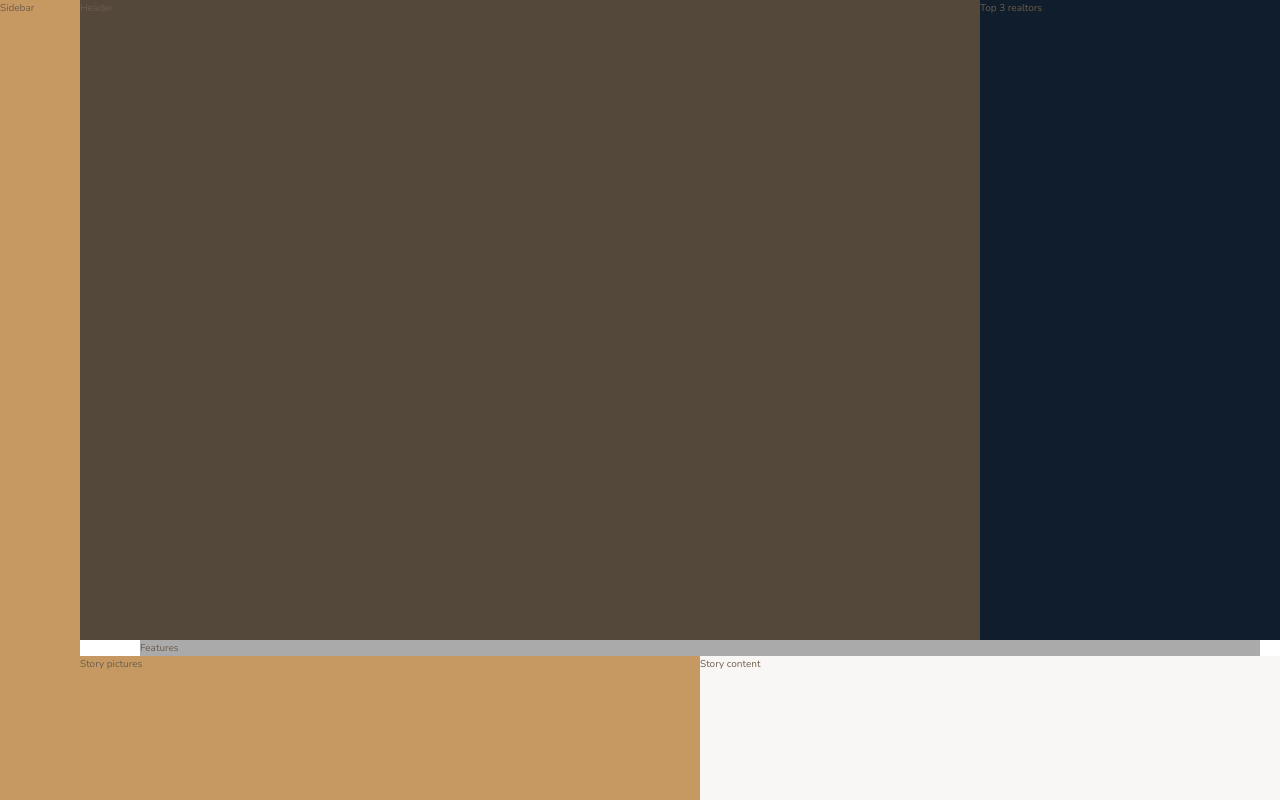
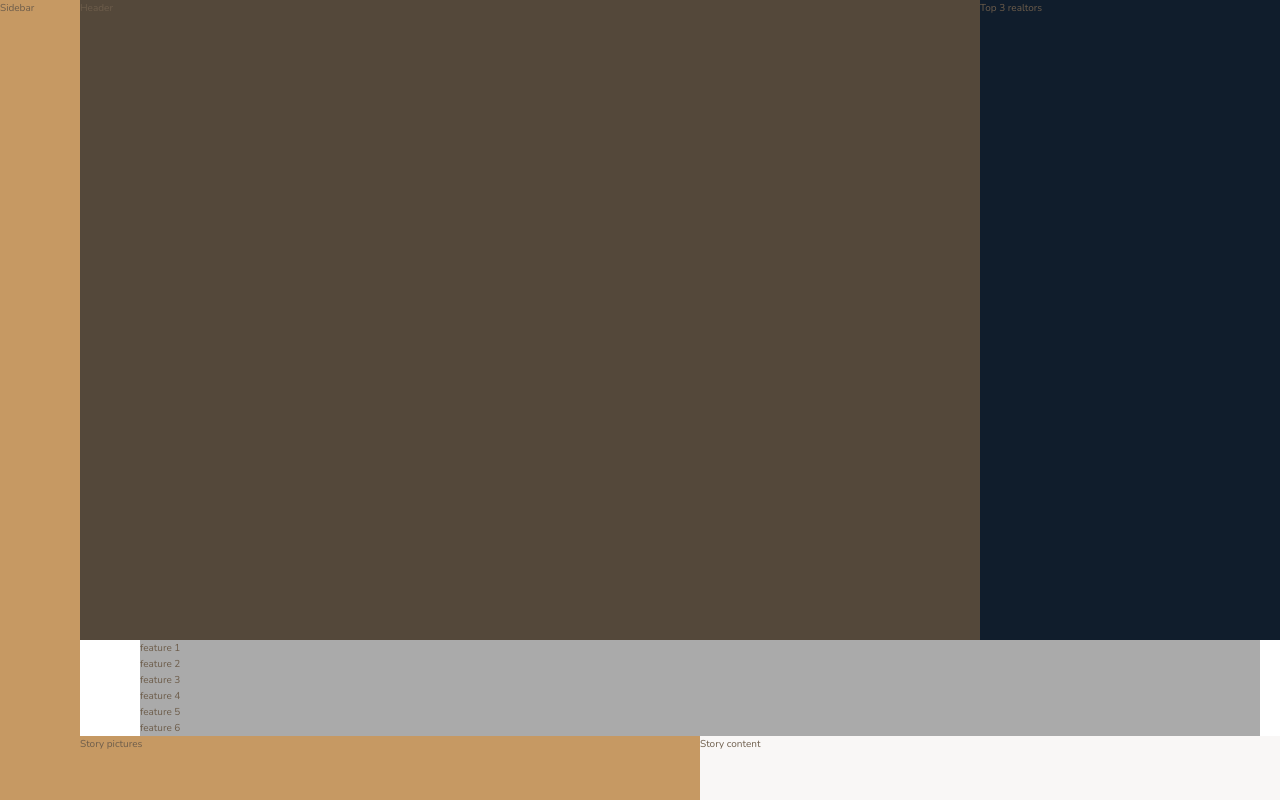
Before and after one commit to danidz96/nexter, a website: page index.html in a window 1280 px wide. Shown: the top 800 px of the page. Drawn offline with nearby package versions, Linux system fonts and the light colour scheme.

Commit message:
add feeature section html

```diff
--- a/index.html
+++ b/index.html
@@ -1,19 +1,18 @@
 <!DOCTYPE html>
 <html lang="en">
+
 <head>
   <meta charset="UTF-8" />
   <meta name="viewport" content="width=device-width, initial-scale=1.0" />
   <meta http-equiv="X-UA-Compatible" content="ie=edge" />
 
-    <link
-      href="https://fonts.googleapis.com/css?family=Josefin+Sans:300,400,400i|Nunito:300,300i"
-      rel="stylesheet"
-    />
+  <link href="https://fonts.googleapis.com/css?family=Josefin+Sans:300,400,400i|Nunito:300,300i" rel="stylesheet" />
   <link rel="stylesheet" href="css/style.css" />
   <link rel="shortcut icon" type="image/png" href="img/favicon.png" />
 
   <title>nexter &mdash; your home, your freedom</title>
 </head>
+
 <body class="container">
   <div class="sidebar">Sidebar</div>
 
@@ -21,7 +20,14 @@
 
   <div class="realtors">Top 3 realtors</div>
 
-    <section class="features">Features</section>
+  <section class="features">
+    <div class="feature">feature 1</div>
+    <div class="feature">feature 2</div>
+    <div class="feature">feature 3</div>
+    <div class="feature">feature 4</div>
+    <div class="feature">feature 5</div>
+    <div class="feature">feature 6</div>
+  </section>
 
   <div class="story__pictures">Story pictures</div>
 
@@ -33,4 +39,5 @@
 
   <footer class="footer">Footer</footer>
 </body>
+
 </html>
```
Lines whose indentation alone changed are shown as unchanged.
